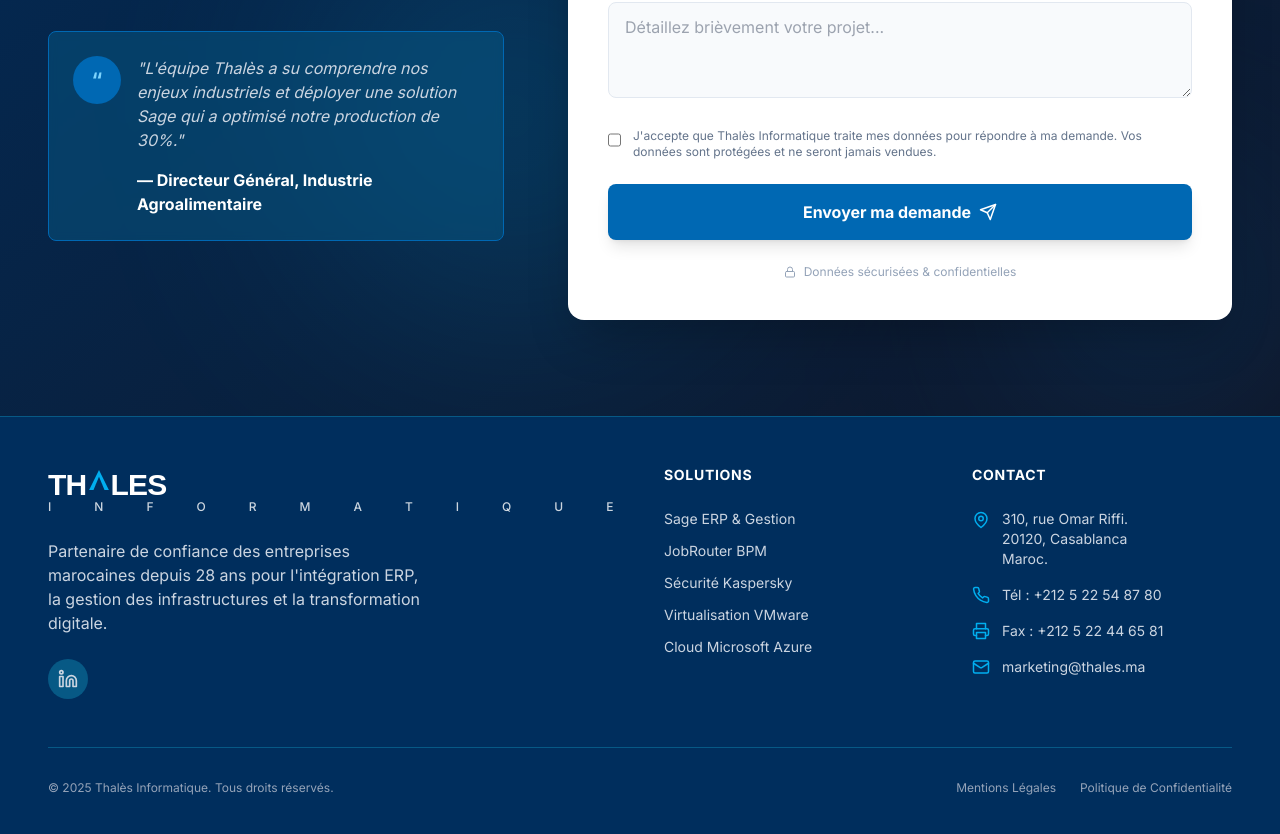
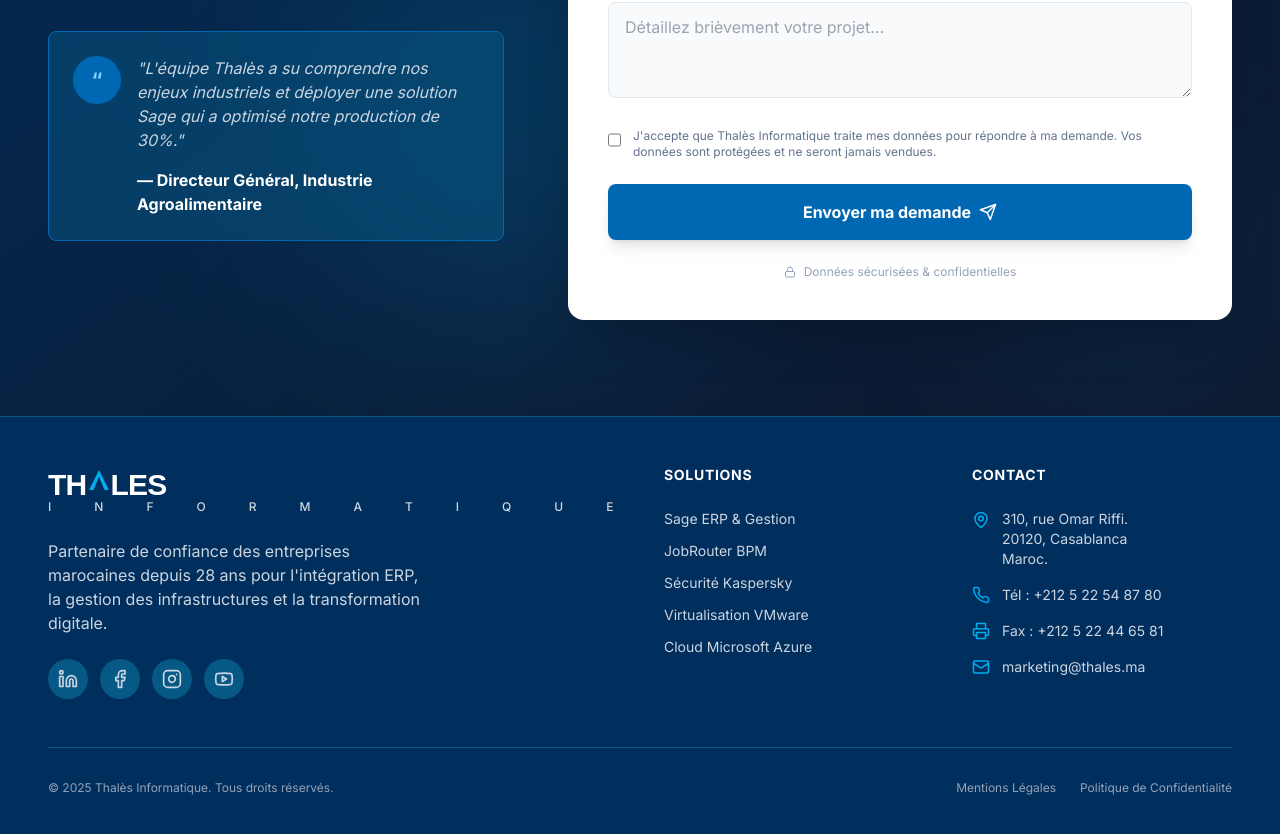
Before and after one commit to iamyorivas-max/Thales-landing-page, a React (Vite) app: page / in a window 1280 px wide. Shown: the part 4603-5437 px from the top of the page. Built offline with nearby package versions, Linux system fonts and the light colour scheme.

Commit message:
feat: Add social media icons to footer
Include Facebook, Instagram, and YouTube icons in the footer to expand social media presence and provide additional contact channels.

```diff
--- a/components/Footer.tsx
+++ b/components/Footer.tsx
@@ -1,5 +1,5 @@
 import React from 'react';
-import { MapPin, Phone, Mail, Linkedin, Printer } from 'lucide-react';
+import { MapPin, Phone, Mail, Linkedin, Printer, Facebook, Instagram, Youtube } from 'lucide-react';
 
 const Footer: React.FC = () => {
   // Custom Logo Component for Footer (White variant)
@@ -33,9 +33,18 @@
             <p className="mb-6 max-w-sm text-slate-300">
               Partenaire de confiance des entreprises marocaines depuis 28 ans pour l'intégration ERP, la gestion des infrastructures et la transformation digitale.
             </p>
-            <div className="flex gap-4">
-               <a href="#" className="w-10 h-10 rounded-full bg-thales-800 flex items-center justify-center hover:bg-thales-500 hover:text-white transition-colors">
+            <div className="flex gap-3">
+               <a href="#" className="w-10 h-10 rounded-full bg-thales-800 flex items-center justify-center hover:bg-thales-500 hover:text-white transition-colors" aria-label="LinkedIn">
                   <Linkedin size={20} />
+               </a>
+               <a href="#" className="w-10 h-10 rounded-full bg-thales-800 flex items-center justify-center hover:bg-thales-500 hover:text-white transition-colors" aria-label="Facebook">
+                  <Facebook size={20} />
+               </a>
+               <a href="#" className="w-10 h-10 rounded-full bg-thales-800 flex items-center justify-center hover:bg-thales-500 hover:text-white transition-colors" aria-label="Instagram">
+                  <Instagram size={20} />
+               </a>
+               <a href="#" className="w-10 h-10 rounded-full bg-thales-800 flex items-center justify-center hover:bg-thales-500 hover:text-white transition-colors" aria-label="YouTube">
+                  <Youtube size={20} />
                </a>
             </div>
           </div>
```
